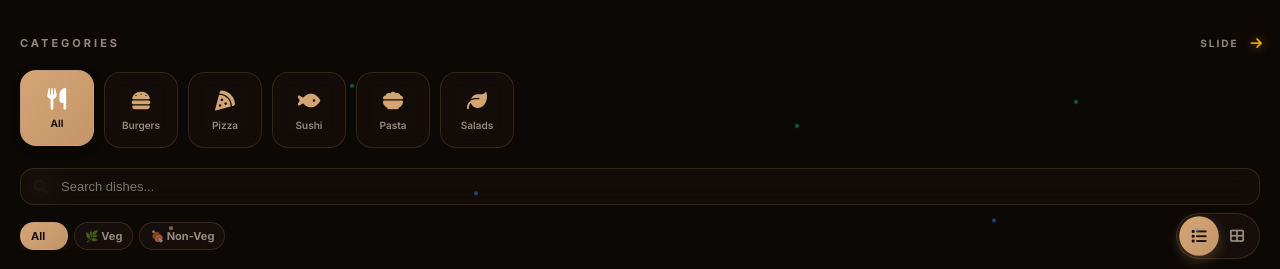
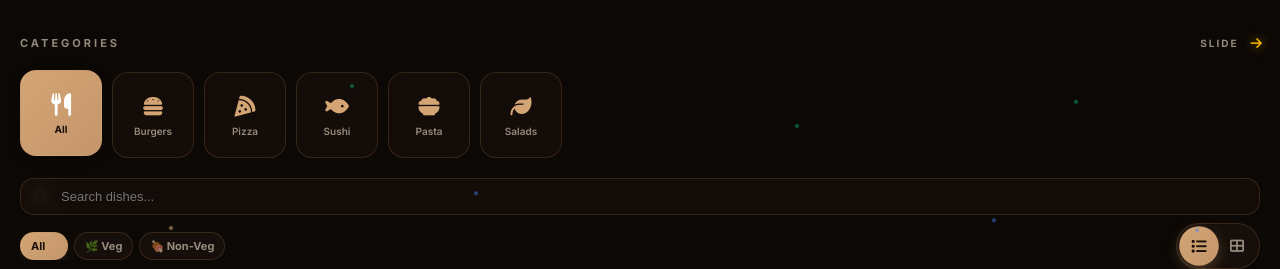
Before and after one commit to aevinite/3D_MENU_NEXTjs_Lastest, a Next.js app: page /menu in a window 1280 px wide. Shown: the part 154-423 px from the top of the page. Built offline with nearby package versions, Linux system fonts and the light colour scheme; no server answers; a web font is replaced by a local one.

Commit message:
chore: update

```diff
--- a/app/globals.css
+++ b/app/globals.css
@@ -405,7 +405,7 @@ html[data-theme="light"], html[data-theme="light"] body { background: #faf3e8; }
 }
 .cat-scroller::-webkit-scrollbar { display:none; }
 .cat-card {
-  min-width: 74px; height: 76px; background: rgba(26,15,10,0.6); border: var(--border);
+  min-width: 82px; height: 86px; background: rgba(26,15,10,0.6); border: var(--border);
   border-radius: 16px; display: flex; flex-direction: column; align-items: center; justify-content: center;
   cursor: pointer; transition: all 0.4s var(--ease);
   backdrop-filter: blur(10px);
@@ -431,6 +431,9 @@ html[data-theme="light"], html[data-theme="light"] body { background: #faf3e8; }
   transform: scale(1.08);
 }
 .cat-card.active .cat-name { color: #ffffff; font-weight: 800; }
+/* dark mode: black icon, white text on gold active card */
+[data-theme="dark"] .cat-card.active .cat-icon { color: #1a0f0a; }
+[data-theme="dark"] .cat-card.active .cat-name { color: #ffffff; }
 .cat-card:hover:not(.active) {
   transform: translateY(-2px);
   border-color: rgba(212, 165, 116, 0.4);
@@ -441,7 +444,7 @@ html[data-theme="light"], html[data-theme="light"] body { background: #faf3e8; }
   transform: scale(1.12);
 }
 .cat-icon {
-  font-size: 20px; margin-bottom: 6px;
+  font-size: 21px; margin-bottom: 6px;
   transition: color 0.3s var(--ease), transform 0.3s var(--ease), filter 0.3s var(--ease);
   color: var(--accent);
 }
@@ -564,7 +567,7 @@ html[data-theme="light"], html[data-theme="light"] body { background: #faf3e8; }
 .badge-4d {
   position: absolute; bottom: 10px; right: 10px;
   background: linear-gradient(135deg, #083344 0%, #164e63 100%);
-  color: #67e8f9;
+  color: #ffffff;
   font-size: 9px; font-weight: 800; padding: 4px 8px; border-radius: 8px;
   display: inline-flex; align-items: center; gap: 4px;
   box-shadow: 0 0 12px rgba(6, 182, 212, 0.4);
@@ -722,7 +725,8 @@ html[data-theme="light"], html[data-theme="light"] body { background: #faf3e8; }
 }
 .viewer-wrapper .hs-card-wrap{
   position:absolute;
-  transform:translate(-50%,-50%);
+  transform:translate(-50%,-50%) scale(0.8);
+  opacity:0;
   display:flex;
   flex-direction:column;
   align-items:center;
--- a/components/PublicModelViewer.tsx
+++ b/components/PublicModelViewer.tsx
@@ -176,12 +176,10 @@ export default function PublicModelViewer({
                   position: "absolute",
                   left: "0px",
                   top: "0px",
-                  transform: "translate(-50%,-50%) scale(0.8)",
                   pointerEvents: "none",
                   userSelect: "none",
                   WebkitUserSelect: "none",
                   whiteSpace: "nowrap",
-                  opacity: "0",
                 }}
               >
                 <div className="hs-title">{tag.name}</div>
```
